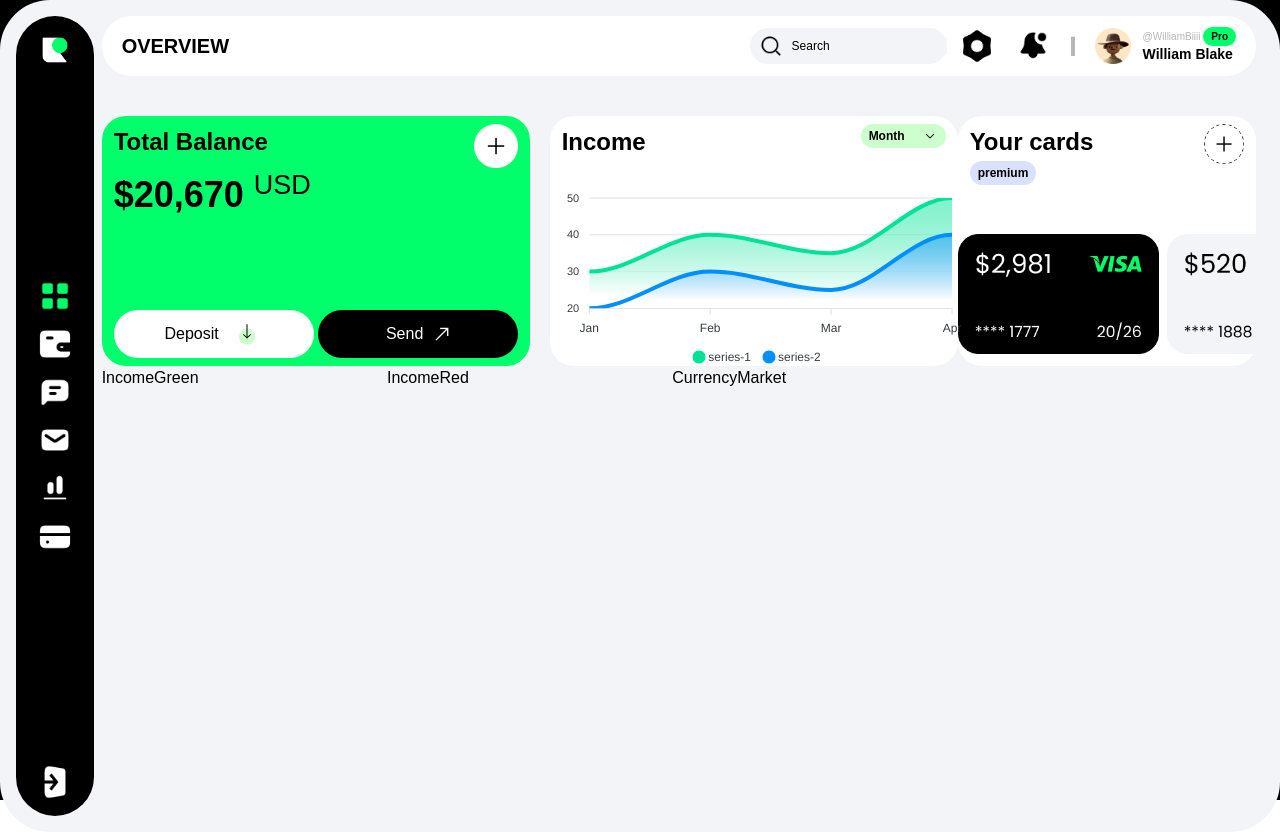
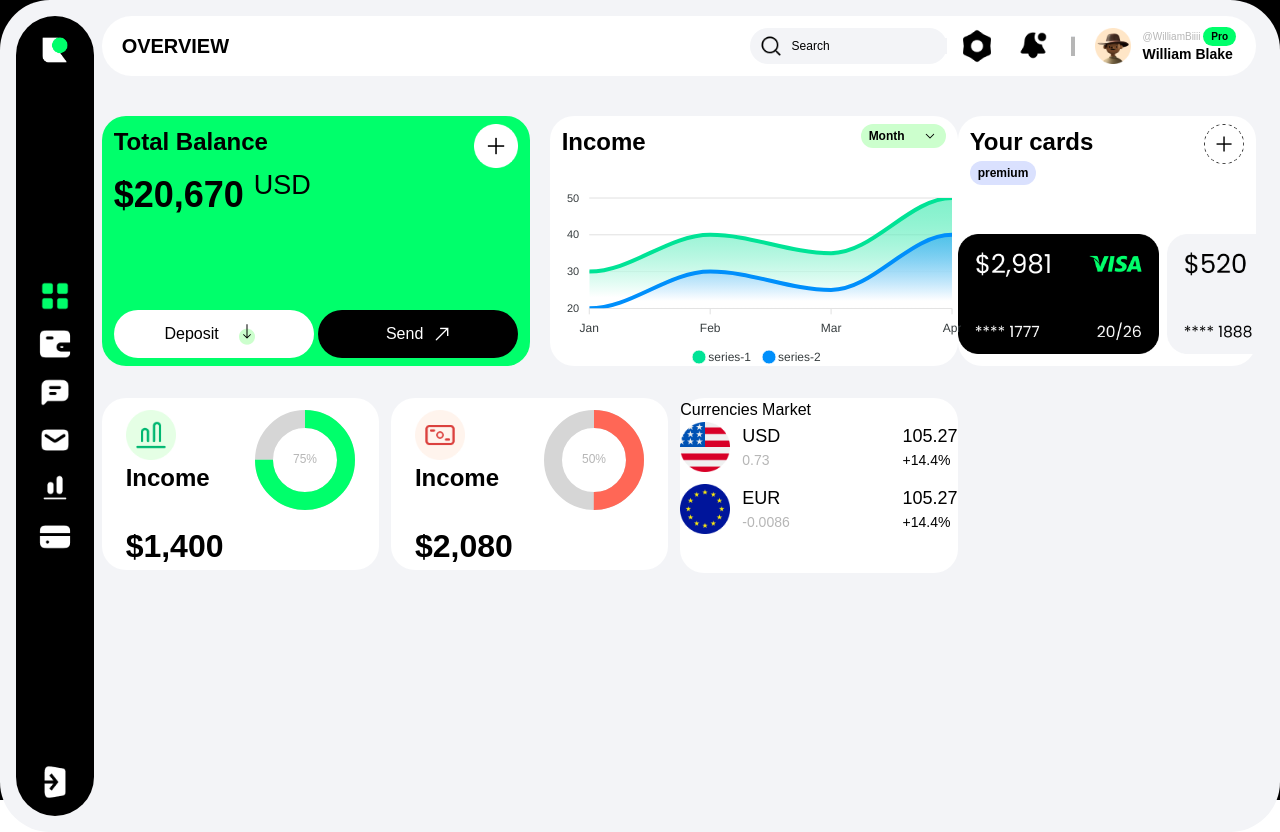
Before and after one commit to SanuRaj-K/Dashboard, a React (Create React App) app: page / in a window 1280 px wide. Built offline with nearby package versions, Linux system fonts and the light colour scheme; a web font is replaced by a local one.

Commit message:
feat:Income section added

```diff
--- a/package.json
+++ b/package.json
@@ -9,6 +9,7 @@
     "apexcharts": "^3.53.0",
     "react": "^18.3.1",
     "react-apexcharts": "^1.4.1",
+    "react-circular-progressbar": "^2.1.0",
     "react-dom": "^18.3.1",
     "react-scripts": "5.0.1",
     "web-vitals": "^2.1.4"
--- a/src/components/sections/dashboard/left-section/index.jsx
+++ b/src/components/sections/dashboard/left-section/index.jsx
@@ -1,9 +1,10 @@
 import React from "react";
 import BalanceCard from "./cards/BalanceCard";
-import IncomeChart from "./cards/IncomeChart";
-import IncomeGreen from "./progress-bar/IncomeGreen";
-import IncomeRed from "./progress-bar/IncomeRed";
+
 import CurrencyMarket from "./progress-bar/CurrencyMarket";
+import IncomeProgCard from "./progress-bar/IncomeProgCard";
+import SplineAreaChart from "./cards/IncomeChartTop";
+import { IncomeCard, IncomeChart } from "../../../../data/iconsData";
 
 function LeftSection() {
   return (
@@ -13,17 +14,29 @@ function LeftSection() {
           <BalanceCard />
         </div>
         <div className=" w-1/2">
-          <IncomeChart />
+          <SplineAreaChart />
         </div>
       </div>
-      <div className=" flex w-full">
+      <div className=" flex justify-between mt-8 ">
         <div className=" w-1/3">
-          <IncomeGreen />
+          <IncomeProgCard
+            icon={IncomeChart}
+            value="$1,400"
+            percent="75"
+            text="Income"
+            color="#00FF6B"
+          />{" "}
+        </div>
+        <div className=" w-1/3 mx-3">
+          <IncomeProgCard
+            icon={IncomeCard}
+            value="$2,080"
+            color="#FF6756"
+            percent="50"
+            text="Income"
+          />
         </div>
         <div className=" w-1/3">
-          <IncomeRed />
-        </div>
-        <div>
           <CurrencyMarket />
         </div>
       </div>
--- a/src/components/sections/dashboard/left-section/progress-bar/CurrencyMarket.jsx
+++ b/src/components/sections/dashboard/left-section/progress-bar/CurrencyMarket.jsx
@@ -1,9 +1,38 @@
-import React from 'react'
+import React from "react";
+import { FlagTwo, flagUSA } from "../../../../../data/iconsData";
 
 function CurrencyMarket() {
   return (
-    <div>CurrencyMarket</div>
-  )
+    <div className=" bg-white h-[175px]  rounded-3xl">
+      <h2>Currencies Market</h2>
+      <div className=" flex justify-between items-center">
+        <div className=" flex items-center ">
+          <img src={flagUSA} width={50} alt="flag" />
+          <div className=" ml-3">
+            <h3 className=" text-[18px]">USD</h3>
+            <h6 className=" text-[14px] text-[#B6B6B6]">0.73</h6>
+          </div>
+        </div>
+        <div>
+          <h3 className=" text-[18px]">105.27</h3>
+          <h6 className="text-[14px]">+14.4%</h6>
+        </div>
+      </div>
+      <div className=" flex  mt-3 justify-between items-center">
+        <div className=" flex items-center ">
+          <img src={FlagTwo} width={50} alt="flag" />
+          <div className=" ml-3">
+            <h3 className=" text-[18px]">EUR</h3>
+            <h6 className=" text-[14px] text-[#B6B6B6]">-0.0086</h6>
+          </div>
+        </div>
+        <div>
+          <h3 className=" text-[18px]">105.27</h3>
+          <h6 className="text-[14px]">+14.4%</h6>
+        </div>
+      </div>
+    </div>
+  );
 }
 
-export default CurrencyMarket
+export default CurrencyMarket;
--- a/src/components/sections/dashboard/left-section/progress-bar/IncomeGreen.jsx
+++ /dev/null
@@ -1,9 +0,0 @@
-import React from 'react'
-
-function IncomeGreen() {
-  return (
-    <div>IncomeGreen</div>
-  )
-}
-
-export default IncomeGreen
--- /dev/null
+++ b/src/components/sections/dashboard/left-section/progress-bar/IncomeProgCard.jsx
@@ -0,0 +1,35 @@
+import React from "react";
+import { CircularProgressbar, buildStyles } from "react-circular-progressbar";
+import "react-circular-progressbar/dist/styles.css";
+function IncomeProgCard({ icon, value, color, percent, text }) {
+  const percentage = percent;
+  return (
+    <div className=" bg-white  rounded-3xl   ">
+      <div className=" flex px-6  py-3 justify-between">
+        <div className=" ">
+          <img src={icon} width={50} alt="img" />
+          <h2 className=" text-[24px] font-semibold">{text}</h2>
+        </div>
+        <div className=" w-[100px]">
+          <CircularProgressbar
+            strokeWidth={18}
+            value={percentage}
+            text={`${percentage}%`}
+            styles={buildStyles({
+              strokeLinecap: "butt",
+              textSize: "12px",
+              pathTransitionDuration: 0.5,
+              pathColor: `${color}`,
+              textColor: "#B6B6B6",
+              trailColor: "#d6d6d6",
+              backgroundColor: "#3e98c7",
+            })}
+          />
+        </div>
+      </div>
+      <h2 className=" text-[32px] px-6  font-semibold">{value}</h2>
+    </div>
+  );
+}
+
+export default IncomeProgCard;
--- a/src/components/sections/dashboard/left-section/progress-bar/IncomeRed.jsx
+++ /dev/null
@@ -1,9 +0,0 @@
-import React from 'react'
-
-function IncomeRed() {
-  return (
-    <div>IncomeRed</div>
-  )
-}
-
-export default IncomeRed
```
Also changed, not shown: src/components/sections/dashboard/left-section/cards/IncomeChartTop.jsx (renamed from src/components/sections/dashboard/left-section/cards/IncomeChart.jsx), 1 other file (tests, documents, lock files or other folders).
